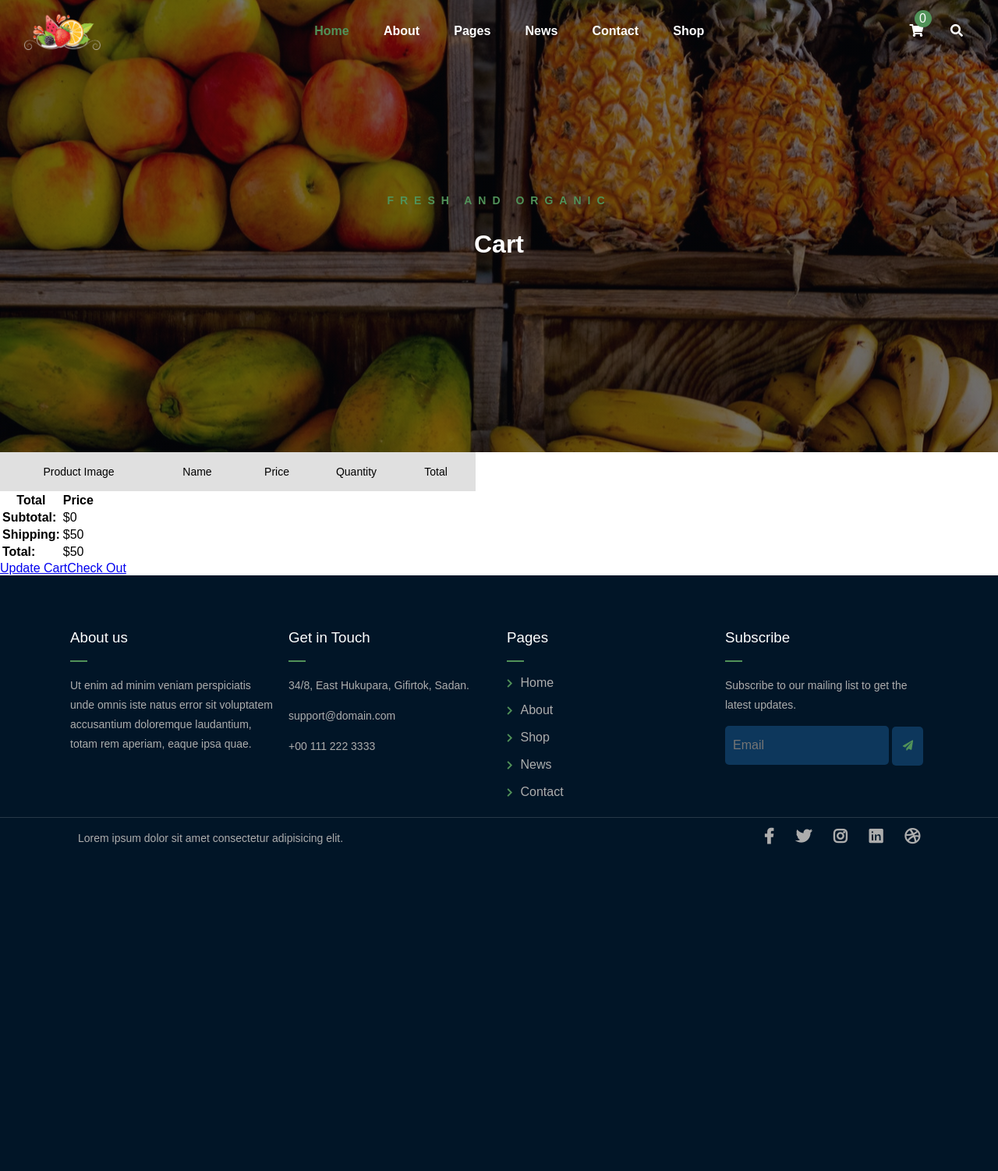
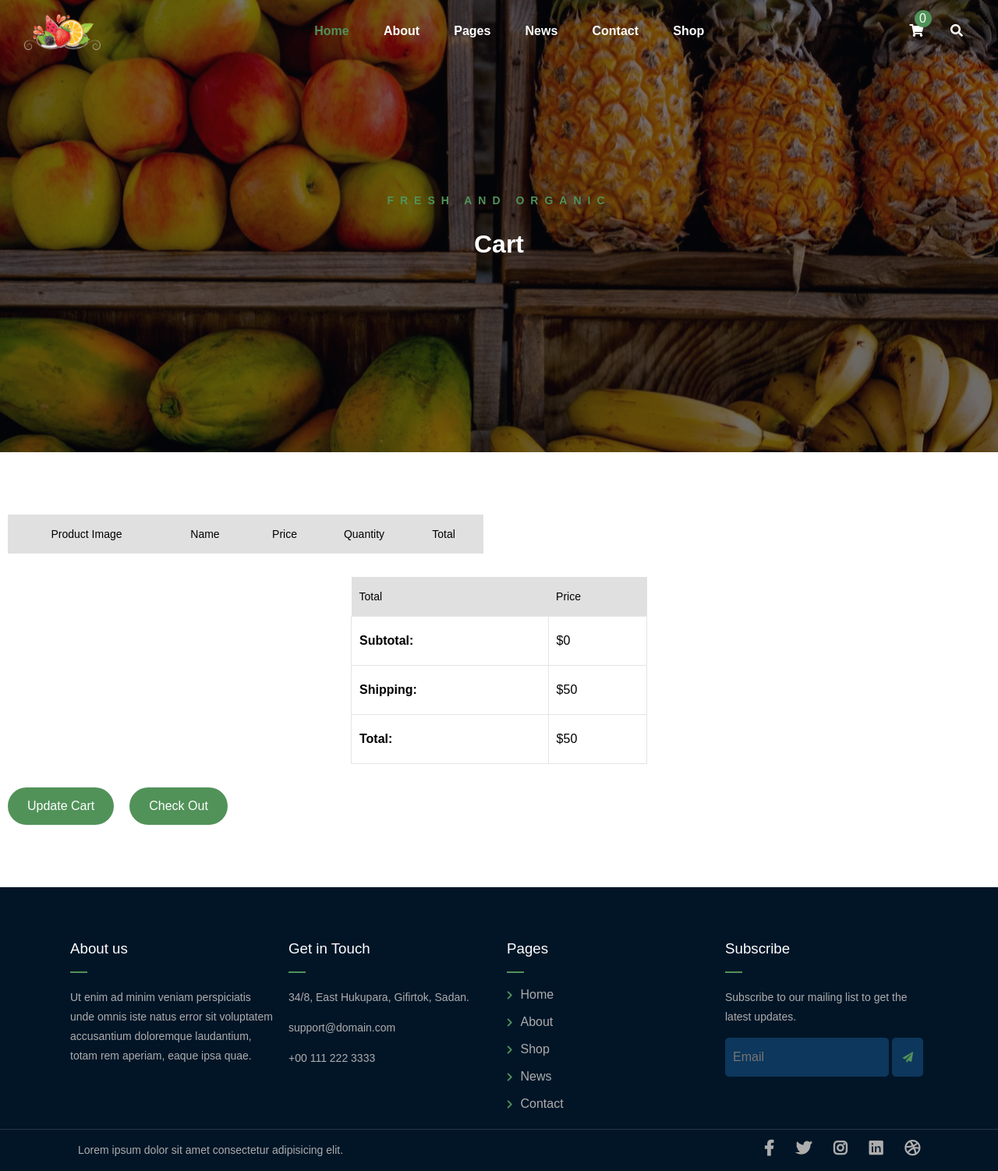
Before and after one commit to Leandro-Velasquez/proyecto_tienda_fruitsMVC, a PHP site: page /proyecto_tienda_fruitsMVC/Shop/cart in a window 1280 px wide. Shown: the whole page at 78% size. Before the commit the page ends 1083 px from the top, so only its background shows below. Run offline with PHP 8.4, Linux system fonts and the light colour scheme; lists and menus that the app fills with data are empty.

Commit message:
Terminamos de darle estilos a las tablas table-cart y table-total

```diff
--- a/styles/styles.css
+++ b/styles/styles.css
@@ -87,8 +87,6 @@ body{
 .menu__item {
     display: flex;
     justify-content: space-between;
-    padding: 10px 0px;
-    padding-left: 10px;
     border-bottom: 1px solid #FAEDF0;
     text-transform: uppercase;
     background-color: #011527;
@@ -100,8 +98,9 @@ body{
     border-bottom: none;
 }
 .li__div-a {
-    padding: 10px 0px;
-    padding-left: 10px;
+    width: 100%;
+    /*padding: 10px 0px;*/
+    /*padding-left: 10px;*/
 }
 .menu__img {
     width: 100px;
@@ -110,6 +109,21 @@ body{
 .menu__div1-a, .menu__div2-a {
     color: white;
     text-decoration: none;
+    display: block;
+    width: 100%;
+    padding: 10px 0px;
+    padding-left: 10px;
+}
+.menu__div2-a {
+    display: flex;
+    align-items: center;
+    height: 60px;
+    padding: 0;
+    padding-left: 10px;
+}
+.menu__div1-a:hover, .menu__div2-a:hover {
+    background-color: #07253f;
+    transition: all .4s;
 }
 .menu__item-div-a {
 
@@ -1331,9 +1345,10 @@ body{
 
 /*ESTILOS pagina Cart*/
 .section-cart {
-
-}
-.section-cart__div {
+    padding: 80px 10px;
+}
+.section-cart__div1 {
+    margin-bottom: 30px;
     overflow: scroll;
 }
 .table-cart {
@@ -1367,11 +1382,52 @@ body{
 }
 
 
-
-
-
-
-
+.table-total {
+    width: 380px;
+    margin: auto;
+    margin-bottom: 30px;
+    border-collapse: collapse;
+}
+.table-total__thead {
+    height: 50px;
+    background-color: #e0e0e0;
+}
+.table-total__thead-tr {
+
+}
+.table-total__th {
+    text-align: left;
+    padding-left: 10px;
+    font-size: 14px;
+    font-weight: 100;
+}
+.table-total__tbody {
+
+}
+.table-total__tr {
+
+}
+.table-total__td {
+    height: 60px;
+    padding-left: 10px;
+    border: 1px solid #e4e4e4;
+}
+.section-cart__div2 {
+    display: flex;
+}
+.section-cart__boton {
+    margin-right: 20px;
+    padding: 15px 25px;
+    border-radius: 50px;
+    background-color: #519259;
+    color: white;
+    text-decoration: none;
+}
+.section-cart__boton:hover {
+    background-color: #011527;
+    color: #519259;
+    transition: all .4s;
+}
 
 
 
```
